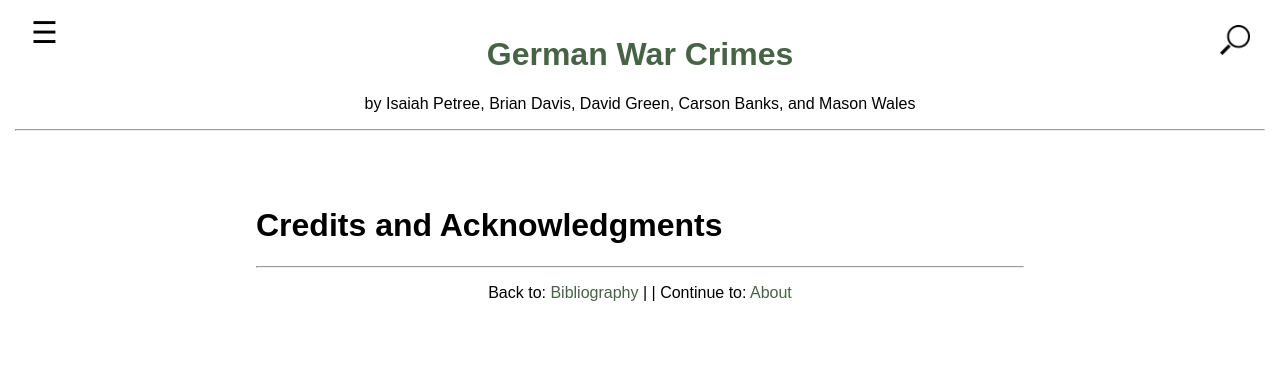
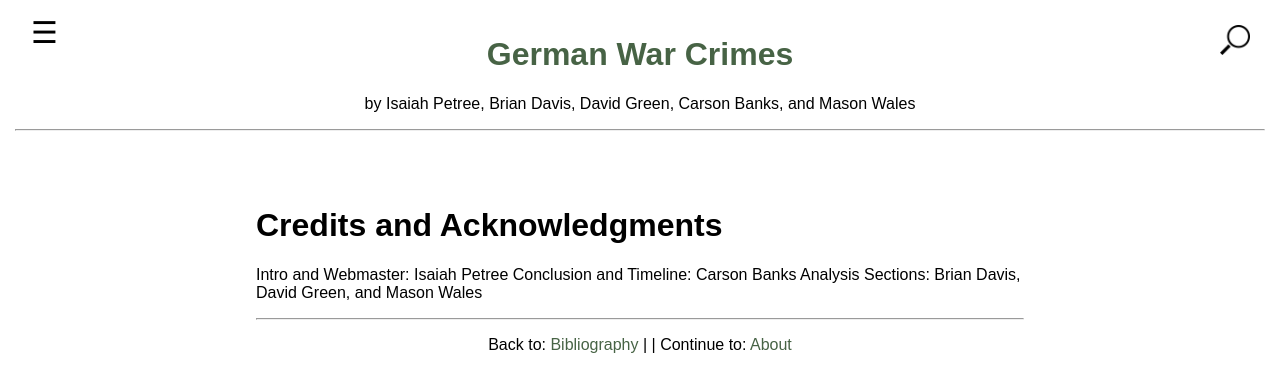
Before and after one commit to isaiah138/PETREE-ISAIAH-HIST-WOH3931, a Jekyll site: the page built from 006_credits_acknowledgments.md, in a window 1280 px wide. Shown: the top 392 px of the page. Built offline with Jekyll 4.4.1, drawn with Linux system fonts in a browser that asks for light colours.

Commit message:
Update 006_credits_acknowledgments.md

```diff
--- a/006_credits_acknowledgments.md
+++ b/006_credits_acknowledgments.md
@@ -5,3 +5,7 @@ number: 6
 ---
 
 # Credits and Acknowledgments
+
+Intro and Webmaster: Isaiah Petree
+Conclusion and Timeline: Carson Banks
+Analysis Sections: Brian Davis, David Green, and Mason Wales
```
